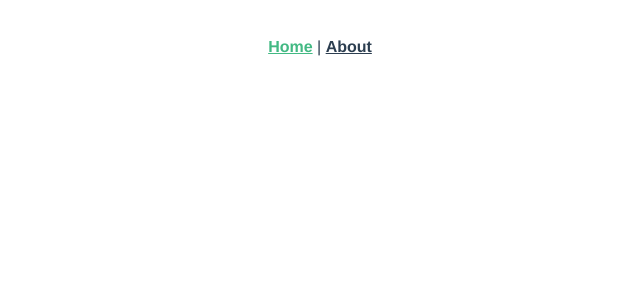
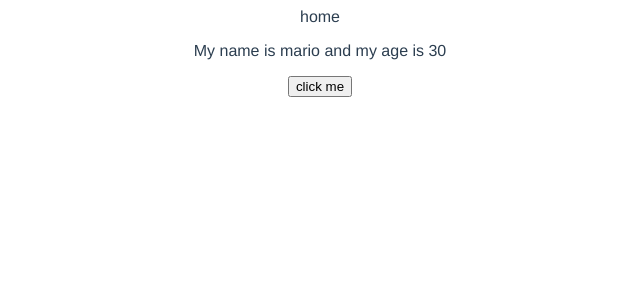
Before and after one commit to pikkukurkku/vue_blog, a Vue app: page / in a window 1280 px wide. Before the commit this address had no page. Shown: the top 300 px of the page, without its empty margins (320-960 px from the left). Built offline with nearby package versions, Linux system fonts and the light colour scheme.

Commit message:
setup function always runs first

```diff
--- a/src/App.vue
+++ b/src/App.vue
@@ -1,10 +1,28 @@
 <template>
-  <nav>
-    <router-link to="/">Home</router-link> |
-    <router-link to="/about">About</router-link>
-  </nav>
-  <router-view/>
+  <div class="home">
+    home
+    <p>My name is {{ name }} and my age is {{ age }}</p>
+    <button @click="handleClick">click me</button>
+  </div>
 </template>
+
+<script>
+export default {
+  name: "Home",
+  setup() {
+    console.log("set up");
+
+    let name = "mario";
+    let age = 30;
+
+    const handleClick = () => {
+      console.log("you clicked me");
+    };
+
+    return { name, age, handleClick };
+  },
+};
+</script>
 
 <style>
 #app {
@@ -14,17 +32,4 @@
   text-align: center;
   color: #2c3e50;
 }
-
-nav {
-  padding: 30px;
-}
-
-nav a {
-  font-weight: bold;
-  color: #2c3e50;
-}
-
-nav a.router-link-exact-active {
-  color: #42b983;
-}
 </style>
```
